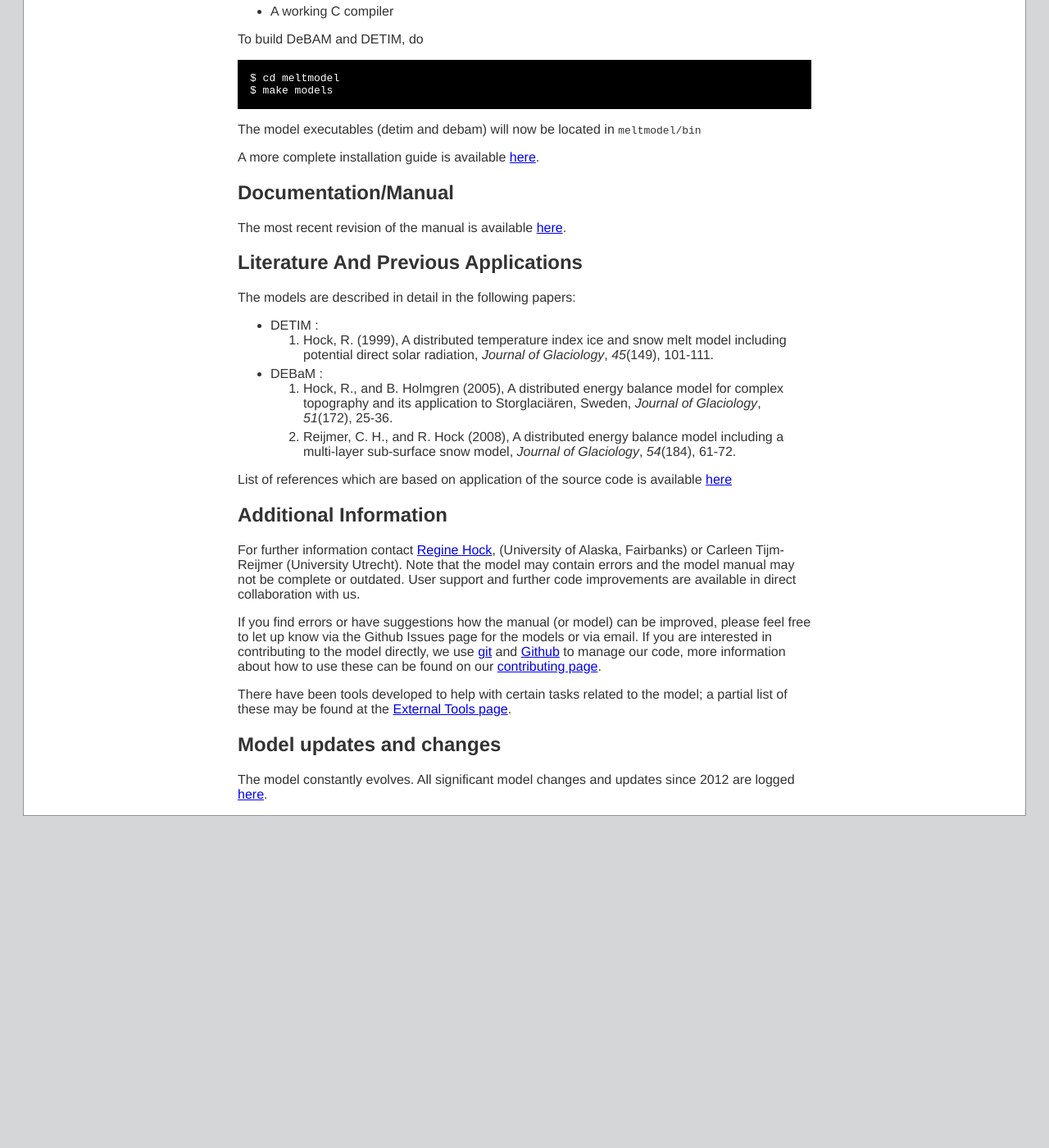
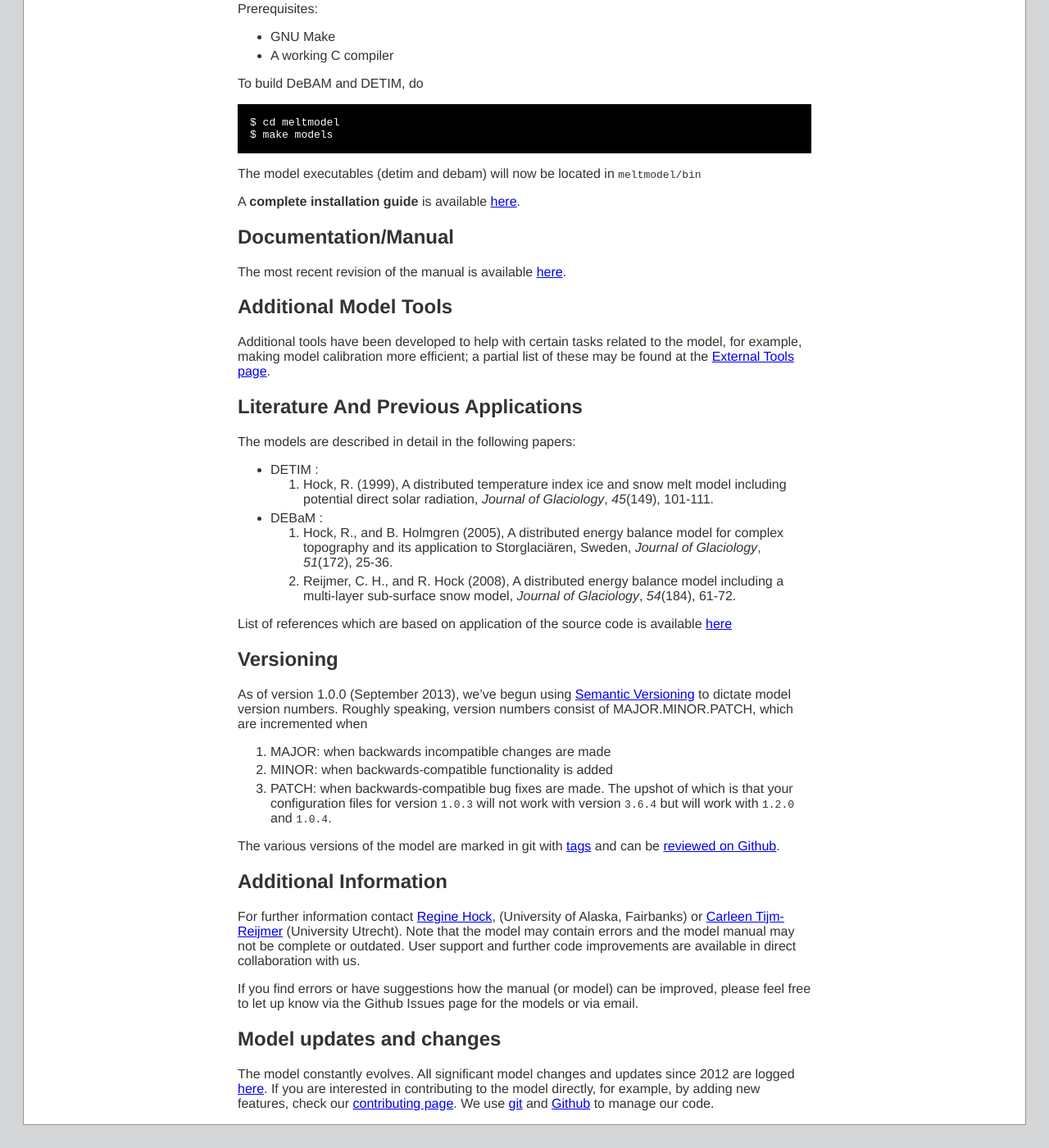
Before and after one commit to regine/meltmodel, a Jekyll site: the page built from index.md, in a window 1280 px wide and 1400 px high, scrolled down 1120 px. Shown: the whole window at 82% size. Built offline with Jekyll 4.4.1, drawn with Linux system fonts in a browser that asks for light colours; Markdown is read by kramdown in place of the engine named in the settings; before the commit the page ends 2143 px from its top, so only the background shows below that; some of the changed text lies outside the part shown.

Commit message:
updates to homepage

````diff
--- a/index.md
+++ b/index.md
@@ -31,7 +31,8 @@
 
 The models were initially developed by Regine Hock in the mid 1990s, and have
 since been continuously expanded. In 2006, Carleen Tijm-Reijmer contributed
-the subsurface snow model used by DEBaM. The models were made open source in August 2012
+the subsurface snow model used by DEBaM. The models are portable to different platforms (Mac, Linux, Windows ...).
+The models were made open source in August 2012
 with help of Lyman Gillispie.
 
 - __DEBaM__ computes surface melt by an energy balance approach
@@ -43,20 +44,23 @@
 The models are hosted from our [github repository]({{%page.repo%}}).
 You can download the source as zip or tar files via:
 
--  [meltmodel-release\_0.2.zip]({{%page.repo%}}/zipball/release_0.2)
--  [meltmodel-release\_0.2.tar.gz]({{%page.repo%}}/tarball/release_0.2)
+-  [meltmodel-master.zip]({{%page.repo%}}/zipball/master)
+-  [meltmodel-master.tar.gz]({{%page.repo%}}/tarball/master)
 
 Alternately, you can also clone the project with [Git](http://git-scm.com) by
 running:
 
     $ git clone https://github.com/regine/meltmodel.git
 
-from a terminal (i.e. open a terminal and copy the line above (git ....) into the command line). If you plan to modify the model source code, or contribute to the
+from a terminal (i.e. open a terminal and copy the line above (git ....) into the command line).
+If you plan to modify the model source code, or contribute to the
 project, this is the preferred method. More information about git can be
 found at [git-scm](http://git-scm.com/) or at
 [Github](http://help.github.com/articles/).
 
 The download will always include both DETIM and DEBaM. Most files are needed for both models.
+Note that the ___master version___ is always the most up-to-date model version.
+The current version is 1.0.
 
 Installation
 ------------
@@ -73,12 +77,16 @@
 
 The model executables (detim and debam) will now be located in ```meltmodel/bin```
 
-A more complete installation guide is available [here](install-web.html).
+A __complete installation guide__ is available [here](install-web.html).
 
 Documentation/Manual
 ---------------------
 The most recent revision of the manual is available [here](http://gi.alaska.edu/~regine/meltmodel.html).
 
+Additional Model Tools
+----------------------
+Additional tools have been developed to help with certain tasks related to the model, for example,
+making model calibration more efficient; a partial list of these may be found at the [External Tools page](tools.html).
 
 Literature And Previous Applications
 ------------------------------------
@@ -102,12 +110,27 @@
 
 List of references which are based on application of the source code is available [here](references.html)
 
+Versioning
+----------
+As of version 1.0.0 (September 2013), we've begun using [Semantic Versioning](http://semver.org/)
+to dictate model version numbers. Roughly speaking, version numbers consist of
+MAJOR.MINOR.PATCH, which are incremented when
+
+1. MAJOR: when backwards incompatible changes are made
+2. MINOR: when backwards-compatible functionality is added
+3. PATCH: when backwards-compatible bug fixes are made.
+The upshot of which is that your configuration files for version
+```1.0.3``` will not work with version ```3.6.4``` but will work
+with ```1.2.0``` and ```1.0.4```.
+
+The various versions of the model are marked in git with [tags](http://git-scm.com/book/en/Git-Basics-Tagging)
+and can be [reviewed on Github](https://github.com/regine/meltmodel/releases).
+
 
 Additional Information
 ----------------------
-
 For further information contact [Regine Hock](http://gi.alaska.edu/~regine/),
-(University of Alaska, Fairbanks) or Carleen Tijm-Reijmer
+(University of Alaska, Fairbanks) or [Carleen Tijm-Reijmer](http://www.staff.science.uu.nl/~reijm101/)
 (University Utrecht). Note that the model may
 contain errors and the model manual may not be complete or outdated. User
 support and further code improvements are available in direct collaboration
@@ -115,14 +138,9 @@
 
 If you find errors or have suggestions how the manual (or model) can be improved,
 please feel free to let up know via the Github Issues page for the models or via email.
-If you are interested in contributing to the model directly, we use [git](http://git-scm.com/)
-and [Github](github.com) to manage our code, more information about how to use
-these can be found on our [contributing page](contributing.html).
-
-There have been tools developed to help with certain tasks related to the model;
-a partial list of these may be found at the [External Tools page](tools.html).
-
 
 Model updates and changes
 -------------------------
 The model constantly evolves. All significant model changes and updates since 2012 are logged [here]({{page.repo}}/tree/release_0.2/changes.md).
+If you are interested in contributing to the model directly, for example, by adding new features, check our [contributing page](contributing.html). We use [git](http://git-scm.com/)
+and [Github](github.com) to manage our code.
````
Also changed, not shown: install-web.md (+19 -13 lines), references.md (+4 -0 lines), tools.md (+9 -5 lines).
